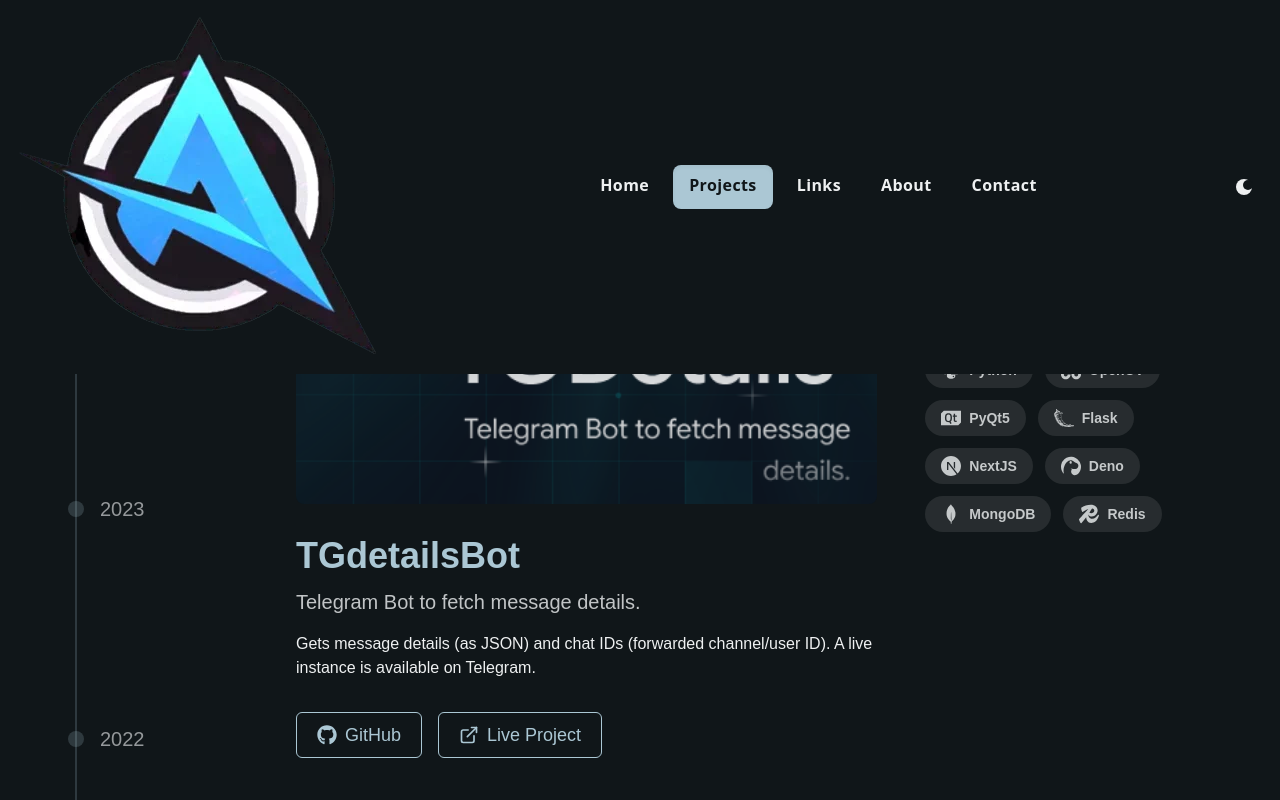
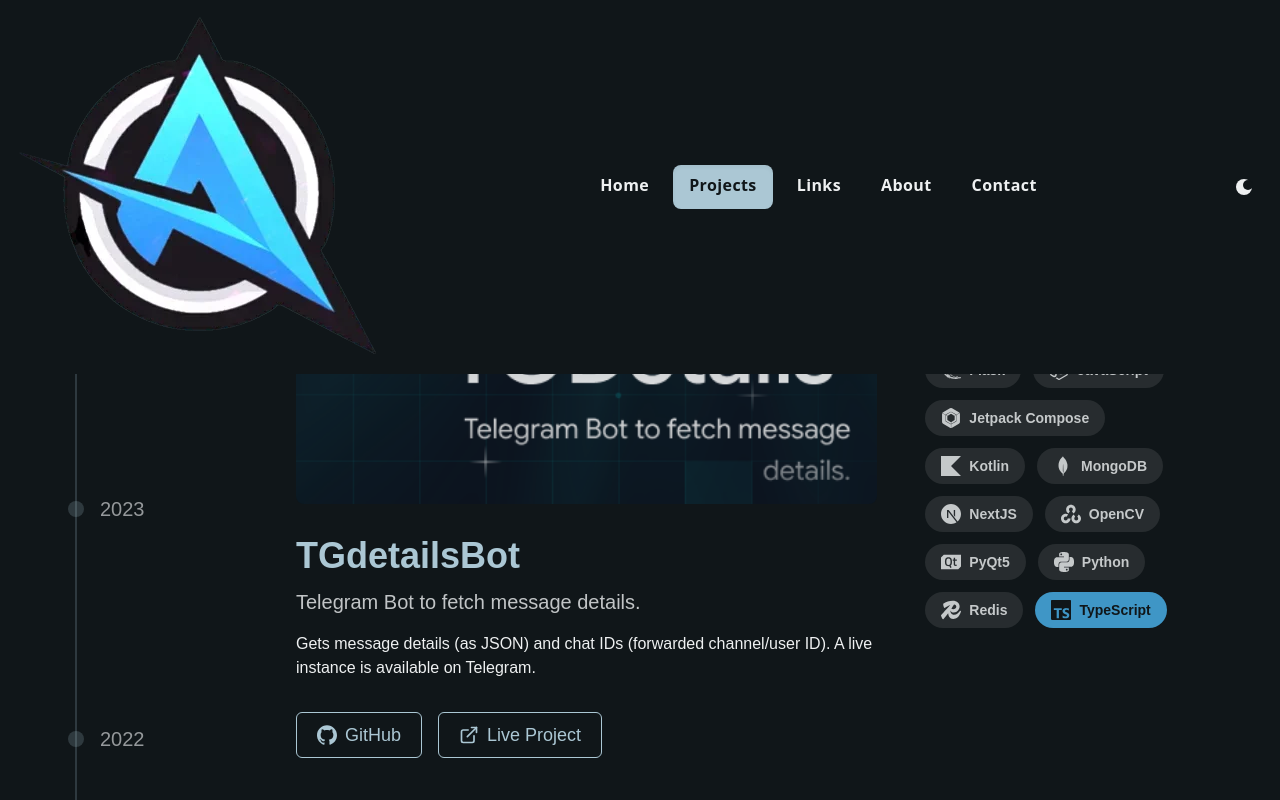
Before and after one commit to xditya/portfolio, a Next.js app: page /projects in a window 1280 px wide. Shown: the top 800 px of the page. Built offline with nearby package versions, Linux system fonts and the light colour scheme.

Commit message:
feat: update project icons and add new project for Lyrics Searcher

```diff
--- a/package.json
+++ b/package.json
@@ -16,6 +16,7 @@
     "gsap": "^3.13.0",
     "lenis": "^1.3.3",
     "next": "15.3.2",
+    "portfolio-2": "file:",
     "react": "^19.0.0",
     "react-dom": "^19.0.0",
     "react-icons": "^5.5.0",
--- a/src/app/projects/page.tsx
+++ b/src/app/projects/page.tsx
@@ -5,7 +5,6 @@
 import { ScrambleTextPlugin } from "gsap/ScrambleTextPlugin";
 import { ScrollTrigger } from "gsap/ScrollTrigger";
 import { ScrollToPlugin } from "gsap/ScrollToPlugin";
-import { FaGithub, FaPython, FaNodeJs } from "react-icons/fa";
 import {
   SiMongodb,
   SiRedis,
@@ -15,6 +14,12 @@
   SiQt,
   SiFlask,
   SiNextdotjs,
+  SiKotlin,
+  SiJetpackcompose,
+  SiPython,
+  SiNodedotjs,
+  SiAndroid,
+  SiGithub,
 } from "react-icons/si";
 import { FiExternalLink } from "react-icons/fi";
 import { IoArrowBack } from "react-icons/io5";
@@ -32,7 +37,7 @@
 const techStacks: Record<string, TechStack> = {
   python: {
     name: "Python",
-    icon: <FaPython className="text-xl" />,
+    icon: <SiPython className="text-xl" />,
   },
   mongodb: {
     name: "MongoDB",
@@ -68,7 +73,19 @@
   },
   javascript: {
     name: "JavaScript",
-    icon: <FaNodeJs className="text-xl" />,
+    icon: <SiNodedotjs className="text-xl" />,
+  },
+  kotlin: {
+    name: "Kotlin",
+    icon: <SiKotlin className="text-xl" />,
+  },
+  android: {
+    name: "Android",
+    icon: <SiAndroid className="text-xl" />,
+  },
+  jetpack_compose: {
+    name: "Jetpack Compose",
+    icon: <SiJetpackcompose className="text-xl" />,
   },
 };
 
@@ -142,7 +159,7 @@
       imagePlaceholder: "/images/channelautopost.png",
     },
     {
-      name: "TelethonBot",
+      name: "Telethon Bot",
       tagline: "Telegram bot boilerplate.",
       description:
         "Telegram Bot/UserBot boilerplate built with the Telethon library.",
@@ -164,7 +181,7 @@
       imagePlaceholder: "/images/tgdetails.png",
     },
     {
-      name: "WhatsAppUtilitiesBot",
+      name: "WhatsApp Utilities",
       tagline: "WhatsApp Bot.",
       description:
         "A WhatsApp Bot using whatsapp-web.js to convert images into stickers.",
@@ -174,6 +191,17 @@
       year: 2024,
       imagePlaceholder: "/images/whatsapputilities.png",
     },
+    {
+      name: "Lyrics Searcher",
+      tagline: "Song lyrics searching app.",
+      description:
+        "Android application that allows users to search for lyrics based on song titles.",
+      githubUrl: "https://github.com/xditya/LyricsSearcher/",
+      projectUrl: "https://github.com/xditya/LyricsSearcher/releases/tag/v0.1",
+      techStack: ["kotlin", "jetpack_compose", "android"],
+      year: 2023,
+      imagePlaceholder: "",
+    },
   ].sort((a, b) => b.year - a.year);
 
   const [currentProjectIndex, setCurrentProjectIndex] = useState(0);
@@ -181,7 +209,7 @@
 
   const allTechStacks = Array.from(
     new Set(projectsList.flatMap((project) => project.techStack || []))
-  );
+  ).sort((a, b) => techStacks[a].name.localeCompare(techStacks[b].name));
 
   const titleRef = useRef<HTMLHeadingElement>(null);
   const projectsContainerRef = useRef<HTMLDivElement>(null);
@@ -408,7 +436,7 @@
                                 className="inline-flex items-center gap-2 px-5 py-2 border border-[var(--primary)] rounded-md text-[var(--primary)] hover:bg-[var(--primary)] hover:text-[var(--background)] transition-colors duration-200 text-lg font-medium"
                                 aria-label={`GitHub repository for ${project.name}`}
                               >
-                                <FaGithub className="text-xl" />
+                                <SiGithub className="text-xl" />
                                 GitHub
                               </a>
                             )}
```
Also changed, not shown: 1 other file (tests, documents, lock files or other folders).
